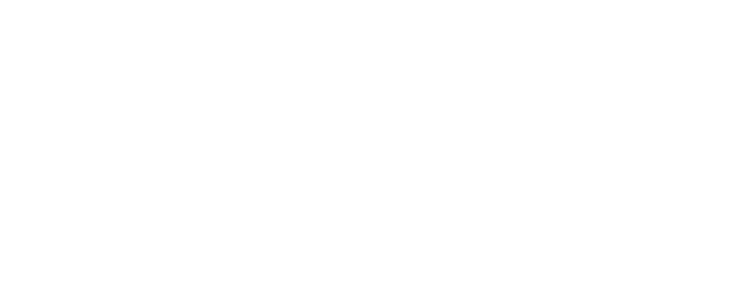
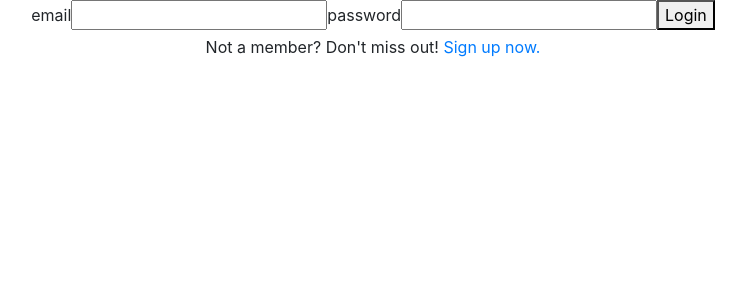
Before and after one commit to nmegrant/Hacker-Hustler-Hipster-client, a React (Create React App) app: page /login in a window 1280 px wide. Shown: the top 300 px of the page, without its empty margins (267-1013 px from the left). Built offline with nearby package versions, Linux system fonts and the light colour scheme.

Commit message:
Add login form

```diff
--- a/src/App.js
+++ b/src/App.js
@@ -3,6 +3,7 @@ import { Switch, Route } from "react-router-dom";
 import Homepages from "./pages/Homepages";
 import HomepageDetails from "./pages/HomepageDetails ";
 import SignUp from "./pages/SignUp";
+import Login from "./pages/Login";
 import "./App.css";
 
 function App() {
@@ -16,7 +17,7 @@ function App() {
           component={HomepageDetails}
         />
         <Route path="/signup" component={SignUp} />
-        {/* <Route path="/login" component={Login} /> */}
+        <Route path="/login" component={Login} />
       </Switch>
     </div>
   );
--- a/src/pages/Login.js
+++ b/src/pages/Login.js
@@ -0,0 +1,36 @@
+import React, { useState } from "react";
+import { Link } from "react-router-dom";
+
+export default function Login() {
+  const [email, setEmail] = useState();
+  const [password, setPassword] = useState();
+
+  function submitForm(event) {
+    event.preventDefault();
+  }
+
+  return (
+    <div>
+      <form>
+        <label>email</label>
+        <input
+          type="email"
+          value={email}
+          onChange={(event) => setEmail(event.target.value)}
+        ></input>
+        <label>password</label>
+        <input
+          type="password"
+          value={password}
+          onChange={(event) => setPassword(event.target.value)}
+        ></input>
+        <button type="submit" onClick={submitForm}>
+          Login
+        </button>
+      </form>
+      <p>
+        Not a member? Don't miss out! <Link to="/signup">Sign up now.</Link>
+      </p>
+    </div>
+  );
+}
```
